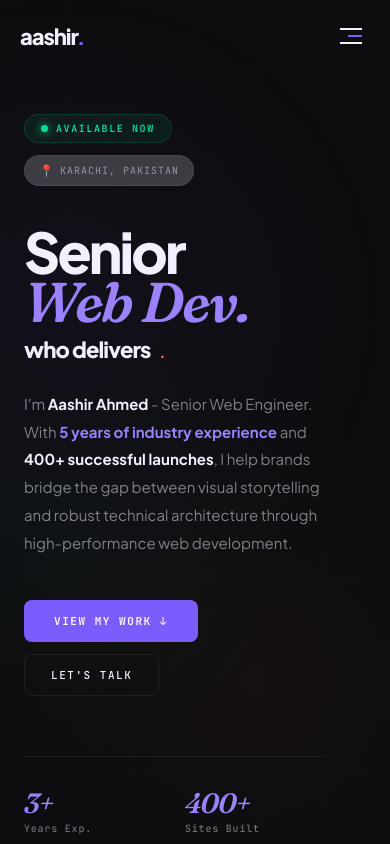
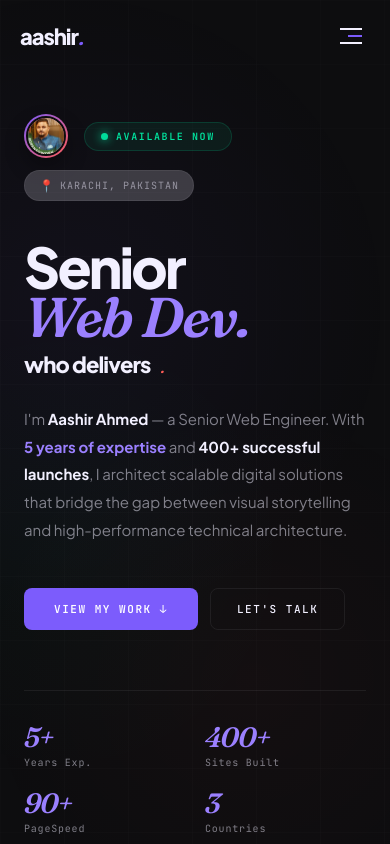
Before and after one commit to OwaisAlam3/Aashir_Ahmed_Portfolio, a Next.js app: page / in a window 390 px wide. Shown: the top 844 px of the page. Built offline with nearby package versions, Linux system fonts and the light colour scheme.

Commit message:
added responsive profile avatar for mobile view

```diff
--- a/src/app/page.tsx
+++ b/src/app/page.tsx
@@ -4,9 +4,9 @@ import { motion, AnimatePresence, useScroll, useTransform, useMotionValue, useSp
 import { useRef, useState, useEffect } from 'react';
 import Image from 'next/image';
 
-/* ═══════════════════════════════════════════════
+/* -----------------------------------------------
    TOKENS
-═══════════════════════════════════════════════ */
+----------------------------------------------- */
 const C = {
   bg:      '#0D0D0F',
   surface: '#131316',
@@ -23,9 +23,9 @@ const C = {
   border:  'rgba(242,240,255,0.07)',
 };
 
-/* ═══════════════════════════════════════════════
+/* -----------------------------------------------
    DATA
-═══════════════════════════════════════════════ */
+----------------------------------------------- */
 const NAV = ['About', 'Services', 'Work', 'Experience', 'Contact'];
 
 const SERVICES = [
@@ -56,9 +56,9 @@ const EXPERIENCE = [
 
 const SKILLS = ['WordPress','PHP','JavaScript','jQuery','React','HTML5 / CSS3','MySQL','REST APIs','ACF','Shopify','Technical SEO','Git','Figma → Code','WooCommerce','PageSpeed 90+'];
 
-/* ═══════════════════════════════════════════════
+/* -----------------------------------------------
    CURSOR HOOK
-═══════════════════════════════════════════════ */
+----------------------------------------------- */
 function useCursor() {
   const mx = useMotionValue(-200), my = useMotionValue(-200);
   const dotX  = useSpring(mx, { stiffness: 800, damping: 50 });
@@ -101,9 +101,9 @@ function useCursor() {
   return { dotX, dotY, ringX, ringY, hovered, setHovered, clicking, visible, isDesktop };
 }
 
-/* ═══════════════════════════════════════════════
+/* -----------------------------------------------
    MINI COMPONENTS
-═══════════════════════════════════════════════ */
+----------------------------------------------- */
 function Tag({ children, color = C.violet }: { children: React.ReactNode; color?: string }) {
   return (
     <span style={{ display:'inline-block', padding:'5px 11px', borderRadius:5, fontSize:10, fontWeight:600, fontFamily:"'JetBrains Mono', monospace", letterSpacing:'0.04em', background:color+'18', border:`1px solid ${color}35`, color }}>
@@ -120,9 +120,9 @@ function Eyebrow({ children }: { children: React.ReactNode }) {
   );
 }
 
-/* ═══════════════════════════════════════════════
+/* -----------------------------------------------
    PAGE
-═══════════════════════════════════════════════ */
+----------------------------------------------- */
 export default function Page() {
   const [mobileOpen,   setMobileOpen]   = useState(false);
   const [hoveredProj,  setHoveredProj]  = useState<number | null>(null);
@@ -225,15 +225,15 @@ export default function Page() {
         }
       `}</style>
 
-      {/* ── AMBIENT ── */}
+      {/* - AMBIENT - */}
       <div aria-hidden style={{ position:'fixed', inset:0, zIndex:0, pointerEvents:'none' }}>
         <div style={{ position:'absolute', top:'-5%', right:'-8%', width:700, height:700, borderRadius:'50%', background:`radial-gradient(circle, ${C.violet}0d 0%, transparent 65%)` }} />
         <div style={{ position:'absolute', top:'45%', left:'-12%', width:600, height:600, borderRadius:'50%', background:`radial-gradient(circle, ${C.coral}08 0%, transparent 65%)` }} />
         <div style={{ position:'absolute', bottom:'5%', right:'20%', width:500, height:500, borderRadius:'50%', background:`radial-gradient(circle, ${C.mint}06 0%, transparent 65%)` }} />
-        <div style={{ position:'absolute', inset:0, opacity:.025, backgroundImage:`linear-gradient(${C.text}40 1px,transparent 1px),linear-gradient(90deg,${C.text}40 1px,transparent 1px)`, backgroundSize:'64px 64px' }} />
+        <div style={{ position:'absolute', inset:0, opacity:.05, backgroundImage:`linear-gradient(${C.text}40 1px,transparent 1px),linear-gradient(90deg,${C.text}40 1px,transparent 1px)`, backgroundSize:'64px 64px' }} />
       </div>
 
-      {/* ── CURSOR ── */}
+      {/* - CURSOR - */}
       {isDesktop && (<>
         <motion.div style={{ position:'fixed', top:0, left:0, zIndex:9999, x:dotX, y:dotY, translateX:'-50%', translateY:'-50%', pointerEvents:'none', mixBlendMode:'difference' }}>
           <motion.div animate={{ width: hovered?10:clicking?5:8, height: hovered?10:clicking?5:8, background: hovered?C.violet:C.text, boxShadow: hovered?`0 0 20px ${C.violet}`:'none' }} transition={{ duration:.15 }} style={{ borderRadius:'50%' }} />
@@ -243,9 +243,9 @@ export default function Page() {
         </motion.div>
       </>)}
 
-      {/* ══════════════════════════════════════
+      {/* --------------------------------------
           NAV
-      ══════════════════════════════════════ */}
+      -------------------------------------- */}
       <motion.header initial={{ opacity:0, y:-20 }} animate={{ opacity:1, y:0 }} transition={{ duration:.7 }}
         style={{ position:'fixed', top:0, left:0, right:0, zIndex:500, background:scrolled?`${C.bg}dd`:'transparent', backdropFilter:scrolled?'blur(24px)':'none', WebkitBackdropFilter:scrolled?'blur(24px)':'none', borderBottom:scrolled?`1px solid ${C.border}`:'1px solid transparent', transition:'all .4s' }}>
         <div style={{ maxWidth:1300, margin:'0 auto', padding:'0 clamp(20px,4vw,56px)', height:72, display:'flex', alignItems:'center', justifyContent:'space-between' }}>
@@ -280,21 +280,36 @@ export default function Page() {
           )}
         </AnimatePresence>
       </motion.header>
-
-      {/* ══════════════════════════════════════
+{/* --------------------------------------
           HERO  - split diagonal layout
-      ══════════════════════════════════════ */}
+      -------------------------------------- */}
       <section id="top" ref={heroRef} style={{ position:'relative', zIndex:1, minHeight:'100vh', paddingTop:72, overflow:'hidden' }}>
 
-        {/* ── TWO-COLUMN GRID ── */}
-        <div className="hero-layout" style={{ display:'grid', gridTemplateColumns:'1fr 420px', minHeight:'calc(100vh - 72px)', maxWidth:1300, margin:'0 auto', padding:'0 clamp(24px,5vw,80px)' }}>
+        {/* - TWO-COLUMN GRID - */}
+        <div className="hero-layout" style={{ display:'grid', gridTemplateColumns: isDesktop ? '1fr 420px' : '1fr', minHeight:'calc(100vh - 72px)', maxWidth:1300, margin:'0 auto', padding:'0 clamp(24px,5vw,80px)' }}>
 
           {/* LEFT - text content */}
-          <motion.div style={{ y: textY, display:'flex', flexDirection:'column', justifyContent:'center', paddingTop:'clamp(40px,5vh,60px)', paddingBottom:'clamp(60px,7vh,80px)', paddingRight:40 }}>
+          <motion.div style={{ y: textY, display:'flex', flexDirection:'column', justifyContent:'center', paddingTop:'clamp(40px,5vh,60px)', paddingBottom:'clamp(60px,7vh,80px)', paddingRight: isDesktop ? 40 : 0 }}>
 
-            {/* Top row: status + location */}
+            {/* Top row: status + location + MOBILE PROFILE */}
             <motion.div initial={{ opacity:0, y:14 }} animate={{ opacity:1, y:0 }} transition={{ delay:.05, duration:.7 }}
               style={{ display:'flex', alignItems:'center', gap:12, marginBottom:40, flexWrap:'wrap' }}>
+
+              {/* Modern App Profile Avatar - Visible only on Mobile */}
+              {!isDesktop && (
+                <motion.div
+                  initial={{ scale: 0 }} animate={{ scale: 1 }}
+                  style={{
+                    width: 44, height: 44, borderRadius: '50%', padding: 2,
+                    background: `linear-gradient(135deg, ${C.violet}, ${C.coral})`,
+                    marginRight: 4, boxShadow: `0 10px 20px rgba(0,0,0,0.3)`
+                  }}>
+                  <div style={{ width: '100%', height: '100%', borderRadius: '50%', overflow: 'hidden', border: `2px solid ${C.bg}`, position: 'relative' }}>
+                    <Image src="/Ashir.jpg" alt="Aashir Ahmed" fill style={{ objectFit: 'cover' }} />
+                  </div>
+                </motion.div>
+              )}
+
               <div style={{ display:'inline-flex', alignItems:'center', gap:8, padding:'7px 16px', borderRadius:100, background:`${C.mint}12`, border:`1px solid ${C.mint}28` }}>
                 <div style={{ width:7, height:7, borderRadius:'50%', background:C.mint, boxShadow:`0 0 10px ${C.mint}`, animation:'pulse-glow 2s ease-in-out infinite' }} />
                 <span style={{ fontSize:10, fontFamily:"'JetBrains Mono', monospace", letterSpacing:'.16em', color:C.mint, fontWeight:600 }}>AVAILABLE NOW</span>
@@ -308,8 +323,8 @@ export default function Page() {
             {/* Big headline */}
             <div style={{ marginBottom:28 }}>
               {[
-                { t:'Senior',       f:"'Plus Jakarta Sans', sans-serif", w:800, c:C.text,    fs:'clamp(56px,8vw,120px)', ls:'-0.05em', fi:'normal'  as const },
-                { t:'Web Dev.',     f:"'Fraunces', serif",               w:600, c:C.violet2, fs:'clamp(56px,8vw,120px)', ls:'-0.03em', fi:'italic'  as const },
+                { t:'Senior',      f:"'Plus Jakarta Sans', sans-serif", w:800, c:C.text,    fs:'clamp(56px,8vw,120px)', ls:'-0.05em', fi:'normal'  as const },
+                { t:'Web Dev.',    f:"'Fraunces', serif",               w:600, c:C.violet2, fs:'clamp(56px,8vw,120px)', ls:'-0.03em', fi:'italic'  as const },
               ].map((line, i) => (
                 <div key={i} style={{ overflow:'hidden' }}>
                   <motion.div initial={{ y:'110%' }} animate={{ y:0 }} transition={{ delay:.15+i*.12, duration:.95, ease:[.16,1,.3,1] }}
@@ -318,7 +333,6 @@ export default function Page() {
                   </motion.div>
                 </div>
               ))}
-              {/* "who delivers." smaller, with animated underline */}
               <div style={{ overflow:'hidden', marginTop:10 }}>
                 <motion.div initial={{ y:'110%' }} animate={{ y:0 }} transition={{ delay:.38, duration:.95, ease:[.16,1,.3,1] }}
                   style={{ display:'inline-flex', alignItems:'baseline', gap:10, fontFamily:"'Plus Jakarta Sans', sans-serif", fontWeight:800, color:C.text, fontSize:'clamp(22px,3vw,48px)', letterSpacing:'-0.04em', lineHeight:1 }}>
@@ -328,13 +342,13 @@ export default function Page() {
               </div>
             </div>
 
+            {/* Professional Bio */}
             <motion.p initial={{ opacity:0, y:20 }} animate={{ opacity:1, y:0 }} transition={{ delay:.56, duration:.7 }}
               style={{ fontSize:'clamp(15px,1.3vw,17px)', color:C.muted, lineHeight:1.85, maxWidth:530, marginBottom:44, fontFamily:"'Plus Jakarta Sans', sans-serif" }}>
-  I'm <strong style={{ color:C.text, fontWeight:700 }}> Aashir Ahmed</strong> - Senior Web Engineer.
-  With <strong style={{ color:C.violet2, fontWeight:700 }}>5 years of industry experience </strong>
-  and <strong style={{ color:C.text }}>400+ successful launches</strong>, I help brands bridge the
-  gap between visual storytelling and robust technical architecture through high-performance
-  web development.
+              I'm <strong style={{ color:C.text, fontWeight:700 }}>Aashir Ahmed</strong> — a Senior Web Engineer.
+              With <strong style={{ color:C.violet2, fontWeight:700 }}>5 years of expertise</strong> and
+              <strong style={{ color:C.text }}> 400+ successful launches</strong>, I architect scalable
+              digital solutions that bridge the gap between visual storytelling and high-performance technical architecture.
             </motion.p>
 
             {/* CTAs */}
@@ -349,9 +363,9 @@ export default function Page() {
               className="stats-grid"
               style={{ display:'grid', gridTemplateColumns:'repeat(4,1fr)', borderTop:`1px solid ${C.border}`, paddingTop:32, maxWidth:520, gap:20 }}>
               {[
-                { num:'3+',   lbl:'Years Exp.' },
+                { num:'5+',    lbl:'Years Exp.' },
                 { num:'400+', lbl:'Sites Built' },
-                { num:'90+',  lbl:'PageSpeed'  },
+                { num:'90+',   lbl:'PageSpeed'  },
                 { num:'3',    lbl:'Countries'  },
               ].map((s,i) => (
                 <div key={i}>
@@ -362,19 +376,18 @@ export default function Page() {
             </motion.div>
           </motion.div>
 
-          {/* RIGHT - Stacked / layered photo with geometric shapes */}
+          {/* RIGHT - Desktop Only Architectural Image */}
+          {isDesktop && (
             <motion.div className="hero-right"
               initial={{ opacity:0, x:50 }} animate={{ opacity:1, x:0 }} transition={{ delay:.25, duration:1.0, ease:[.16,1,.3,1] }}
               style={{ y: imgY, display:'flex', alignItems:'center', justifyContent:'center', position:'relative', paddingTop:40, paddingBottom:40 }}>
 
-            {/* Big violet circle behind */}
+              {/* Decorative Elements */}
               <motion.div
                 initial={{ scale:.8, opacity:0 }} animate={{ scale:1, opacity:1 }} transition={{ delay:.4, duration:1.2 }}
                 style={{ position:'absolute', width:320, height:320, borderRadius:'50%', background:`radial-gradient(circle, ${C.violet}22 0%, transparent 70%)`, border:`1px solid ${C.violet}20`, top:'50%', left:'50%', transform:'translate(-50%,-50%)', animation:'drift 8s ease-in-out infinite' }} />
 
-            {/* Rotating dashed ring */}
               <div style={{ position:'absolute', width:380, height:380, borderRadius:'50%', border:`1.5px dashed ${C.violet}25`, top:'50%', left:'50%', transform:'translate(-50%,-50%)', animation:'spin-slow 30s linear infinite', pointerEvents:'none' }}>
-              {/* dot markers on the ring */}
                 {[0,90,180,270].map(deg => (
                   <div key={deg} style={{ position:'absolute', width:6, height:6, borderRadius:'50%', background:C.violet, boxShadow:`0 0 10px ${C.violet}`, top:'50%', left:'50%', transformOrigin:'0 0', transform:`rotate(${deg}deg) translateX(189px) translateY(-3px)` }} />
                 ))}
@@ -384,57 +397,21 @@ export default function Page() {
                 initial={{ scale: .9, opacity: 0 }}
                 animate={{ scale: 1, opacity: 1 }}
                 transition={{ delay: .5, duration: 1.1, ease: [.16, 1, .3, 1] }}
-  style={{ position: 'relative', zIndex: 3, width: 320, height: 380 }} // Made it slightly taller for a better portrait feel
+                style={{ position: 'relative', zIndex: 3, width: 320, height: 380 }}
               >
-  {/* Modern Architectural Frame */}
-  <div style={{
-    width: '100%',
-    height: '100%',
-    borderRadius: '80px 20px 80px 20px', // Asymmetric "leaf" shape
-    background: C.card,
-    position: 'relative',
-    overflow: 'hidden',
-    border: `1px solid ${C.border}`,
-    boxShadow: `0 40px 100px rgba(0,0,0,0.5)`,
-  }}>
-    <Image
-      src="/Ashir.jpg"
-      alt="Aashir Ahmed"
-      fill
-      sizes="320px"
-      style={{ objectFit: 'cover', objectPosition: 'center top' }}
-      priority
-    />
-
-    {/* Subtle Vignette */}
-    <div style={{
-      position: 'absolute',
-      inset: 0,
-      background: `linear-gradient(to top, ${C.bg}aa 0%, transparent 40%)`,
-      mixBlendMode: 'multiply'
-    }} />
+                <div style={{ width: '100%', height: '100%', borderRadius: '80px 20px 80px 20px', background: C.card, position: 'relative', overflow: 'hidden', border: `1px solid ${C.border}`, boxShadow: `0 40px 100px rgba(0,0,0,0.5)` }}>
+                  <Image src="/Ashir.jpg" alt="Aashir Ahmed" fill sizes="320px" style={{ objectFit: 'cover', objectPosition: 'center top' }} priority />
+                  <div style={{ position: 'absolute', inset: 0, background: `linear-gradient(to top, ${C.bg}aa 0%, transparent 40%)`, mixBlendMode: 'multiply' }} />
                 </div>
 
-  {/* Floating Glass Name Card */}
-  <div style={{
-    position: 'absolute',
-    bottom: 20,
-    left: -20, // Offset to the left to break the symmetry
-    background: `rgba(26, 26, 31, 0.8)`,
-    backdropFilter: 'blur(20px)',
-    border: `1px solid ${C.border}`,
-    borderRadius: 8,
-    padding: '12px 20px',
-    zIndex: 4,
-    boxShadow: '0 20px 40px rgba(0,0,0,0.4)'
-  }}>
+                {/* Glass Name Card */}
+                <div style={{ position: 'absolute', bottom: 20, left: -20, background: `rgba(26, 26, 31, 0.8)`, backdropFilter: 'blur(20px)', border: `1px solid ${C.border}`, borderRadius: 8, padding: '12px 20px', zIndex: 4, boxShadow: '0 20px 40px rgba(0,0,0,0.4)' }}>
                   <div style={{ fontSize: 16, fontWeight: 800, color: C.text, fontFamily: "'Plus Jakarta Sans', sans-serif", letterSpacing: '-0.02em' }}>Aashir Ahmed</div>
                   <div style={{ fontSize: 9, color: C.violet2, fontFamily: "'JetBrains Mono', monospace", letterSpacing: '.14em', marginTop: 4 }}>FULL-STACK ENGINEER</div>
                 </div>
               </motion.div>
 
-
-            {/* Corner accent squares */}
+              {/* Badges */}
               <motion.div initial={{ opacity:0, scale:.5 }} animate={{ opacity:1, scale:1 }} transition={{ delay:1.0, duration:.6 }}
                 style={{ position:'absolute', top:'14%', left:'2%', width:48, height:48, borderRadius:8, background:`${C.violet}18`, border:`1px solid ${C.violet}35`, display:'flex', alignItems:'center', justifyContent:'center', zIndex:5, animation:'float-badge 4s ease-in-out infinite' }}>
                 <span style={{ fontSize:22, color:C.violet }}>◈</span>
@@ -450,31 +427,11 @@ export default function Page() {
                   </div>
                 </div>
               </motion.div>
-
-            <motion.div initial={{ opacity:0, scale:.5 }} animate={{ opacity:1, scale:1 }} transition={{ delay:1.2, duration:.6 }}
-              style={{ position:'absolute', bottom:'20%', left:'0%', zIndex:5, animation:'float-badge 5s ease-in-out infinite', animationDelay:'.4s' }}>
-              <div style={{ background:`${C.bg}f2`, backdropFilter:'blur(14px)', border:`1px solid ${C.mint}30`, borderRadius:10, padding:'10px 13px', display:'flex', alignItems:'center', gap:8 }}>
-                <span style={{ fontSize:14 }}>🚀</span>
-                <div>
-                  <div style={{ fontSize:11, fontWeight:700, color:C.text, fontFamily:"'Plus Jakarta Sans', sans-serif", lineHeight:1 }}>400+ Sites</div>
-                  <div style={{ fontSize:9, color:C.muted, fontFamily:"'JetBrains Mono', monospace", marginTop:2 }}>delivered</div>
+            </motion.div>
+          )}
         </div>
-              </div>
-            </motion.div>
-
-            <motion.div initial={{ opacity:0, scale:.5 }} animate={{ opacity:1, scale:1 }} transition={{ delay:1.3, duration:.6 }}
-              style={{ position:'absolute', bottom:'22%', right:'2%', zIndex:5 }}>
-              <div style={{ background:`${C.violet}18`, border:`1px solid ${C.violet}35`, borderRadius:8, padding:'8px 12px', display:'flex', alignItems:'center', gap:6 }}>
-                <div style={{ width:6, height:6, borderRadius:'50%', background:C.mint, boxShadow:`0 0 8px ${C.mint}`, animation:'pulse-glow 2s ease-in-out infinite' }} />
-                <span style={{ fontSize:9, fontWeight:600, fontFamily:"'JetBrains Mono', monospace", letterSpacing:'.14em', color:C.mint }}>AVAILABLE</span>
-              </div>
-            </motion.div>
-
-          </motion.div>
-        </div>{/* end hero grid */}
       </section>
-
-      {/* ── MARQUEE ── */}
+      {/* - MARQUEE - */}
       <div style={{ background:C.surface, borderTop:`1px solid ${C.border}`, borderBottom:`1px solid ${C.border}`, padding:'18px 0', overflow:'hidden', position:'relative', zIndex:1 }}>
         <div className="marquee-t">
           {[...SKILLS,...SKILLS].map((s,i) => (
@@ -485,9 +442,9 @@ export default function Page() {
         </div>
       </div>
 
-      {/* ══════════════════════════════════════
+      {/* --------------------------------------
           ABOUT
-      ══════════════════════════════════════ */}
+      -------------------------------------- */}
       <section id="about" style={{ padding:'clamp(80px,10vh,140px) clamp(24px,5vw,80px)', position:'relative', zIndex:1 }}>
         <div style={{ maxWidth:1300, margin:'0 auto', display:'grid', gridTemplateColumns:'repeat(auto-fit,minmax(300px,1fr))', gap:80, alignItems:'center' }}>
           <motion.div initial={{ opacity:0, x:-30 }} whileInView={{ opacity:1, x:0 }} viewport={{ once:true }} transition={{ duration:.8 }}>
@@ -522,9 +479,9 @@ export default function Page() {
         </div>
       </section>
 
-      {/* ══════════════════════════════════════
+      {/* --------------------------------------
           SERVICES
-      ══════════════════════════════════════ */}
+      -------------------------------------- */}
       <section id="services" style={{ padding:'clamp(80px,10vh,140px) clamp(24px,5vw,80px)', background:C.surface, position:'relative', zIndex:1 }}>
         <div style={{ maxWidth:1300, margin:'0 auto' }}>
           <motion.div initial={{ opacity:0, y:24 }} whileInView={{ opacity:1, y:0 }} viewport={{ once:true }} transition={{ duration:.7 }} style={{ marginBottom:64 }}>
@@ -556,9 +513,9 @@ export default function Page() {
         </div>
       </section>
 
-      {/* ══════════════════════════════════════
+      {/* --------------------------------------
           PROJECTS - hover-preview table layout
-      ══════════════════════════════════════ */}
+      -------------------------------------- */}
       <section id="work" style={{ padding:'clamp(80px,10vh,140px) clamp(24px,5vw,80px)', position:'relative', zIndex:1 }}>
         <div style={{ maxWidth:1300, margin:'0 auto' }}>
           <motion.div initial={{ opacity:0, y:24 }} whileInView={{ opacity:1, y:0 }} viewport={{ once:true }} transition={{ duration:.7 }} style={{ marginBottom:64 }}>
@@ -690,9 +647,9 @@ export default function Page() {
         </div>
       </section>
 
-      {/* ══════════════════════════════════════
+      {/* --------------------------------------
           EXPERIENCE
-      ══════════════════════════════════════ */}
+      -------------------------------------- */}
       <section id="experience" style={{ padding:'clamp(80px,10vh,140px) clamp(24px,5vw,80px)', background:C.surface, position:'relative', zIndex:1 }}>
         <div style={{ maxWidth:1300, margin:'0 auto' }}>
           <motion.div initial={{ opacity:0, y:24 }} whileInView={{ opacity:1, y:0 }} viewport={{ once:true }} transition={{ duration:.7 }} style={{ marginBottom:64 }}>
@@ -722,7 +679,7 @@ export default function Page() {
         </div>
       </section>
 
-      {/* ── CTA BANNER ── */}
+      {/* - CTA BANNER - */}
       <section style={{ padding:'clamp(40px,5vh,60px) clamp(24px,5vw,80px)', position:'relative', zIndex:1 }}>
         <motion.div initial={{ opacity:0, y:24 }} whileInView={{ opacity:1, y:0 }} viewport={{ once:true }}
           style={{ maxWidth:1300, margin:'0 auto', borderRadius:24, background:`linear-gradient(135deg, ${C.violet} 0%, #5B3FE4 100%)`, padding:'clamp(44px,5vw,72px)', display:'flex', flexWrap:'wrap', alignItems:'center', justifyContent:'space-between', gap:32, position:'relative', overflow:'hidden' }}>
@@ -748,9 +705,9 @@ export default function Page() {
         </motion.div>
       </section>
 
-      {/* ══════════════════════════════════════
+      {/* -------------------------------------
           CONTACT
-      ══════════════════════════════════════ */}
+      -------------------------------------- */}
       <section id="contact" style={{ padding:'clamp(80px,10vh,140px) clamp(24px,5vw,80px)', background:C.surface, position:'relative', zIndex:1 }}>
         <div style={{ maxWidth:1300, margin:'0 auto' }}>
           <motion.div initial={{ opacity:0, y:24 }} whileInView={{ opacity:1, y:0 }} viewport={{ once:true }} style={{ marginBottom:64 }}>
@@ -844,7 +801,7 @@ export default function Page() {
         </div>
       </section>
 
-      {/* ── FOOTER ── */}
+      {/* - FOOTER - */}
       <footer style={{ background:C.bg, borderTop:`1px solid ${C.border}`, position:'relative', zIndex:1 }}>
         <div style={{ maxWidth:1300, margin:'0 auto', padding:'clamp(44px,5vw,64px) clamp(24px,5vw,80px)' }}>
           <div className="footer-grid" style={{ display:'grid', gridTemplateColumns:'2fr 1fr 1fr', gap:48, marginBottom:48 }}>
```
Lines whose indentation alone changed are shown as unchanged.
